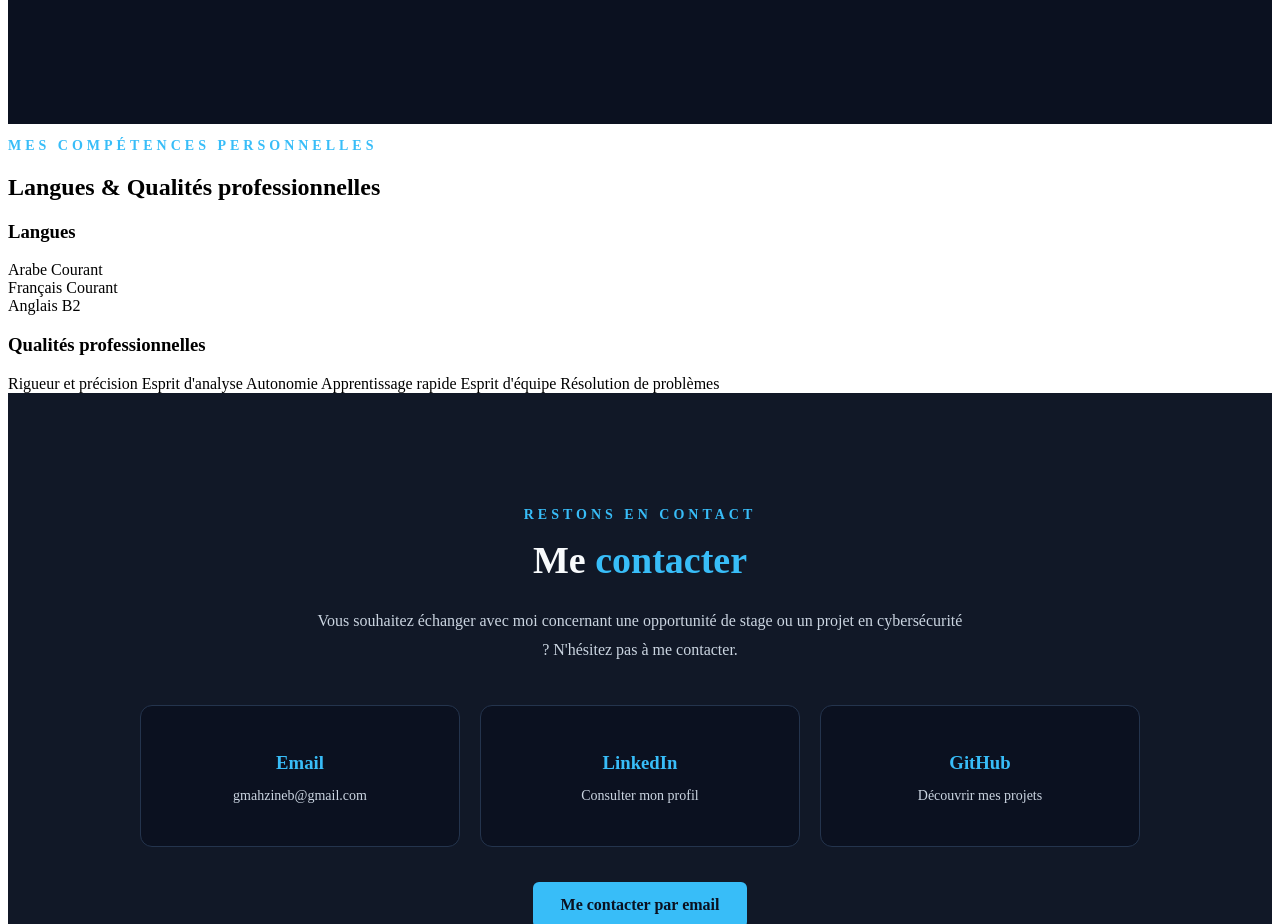
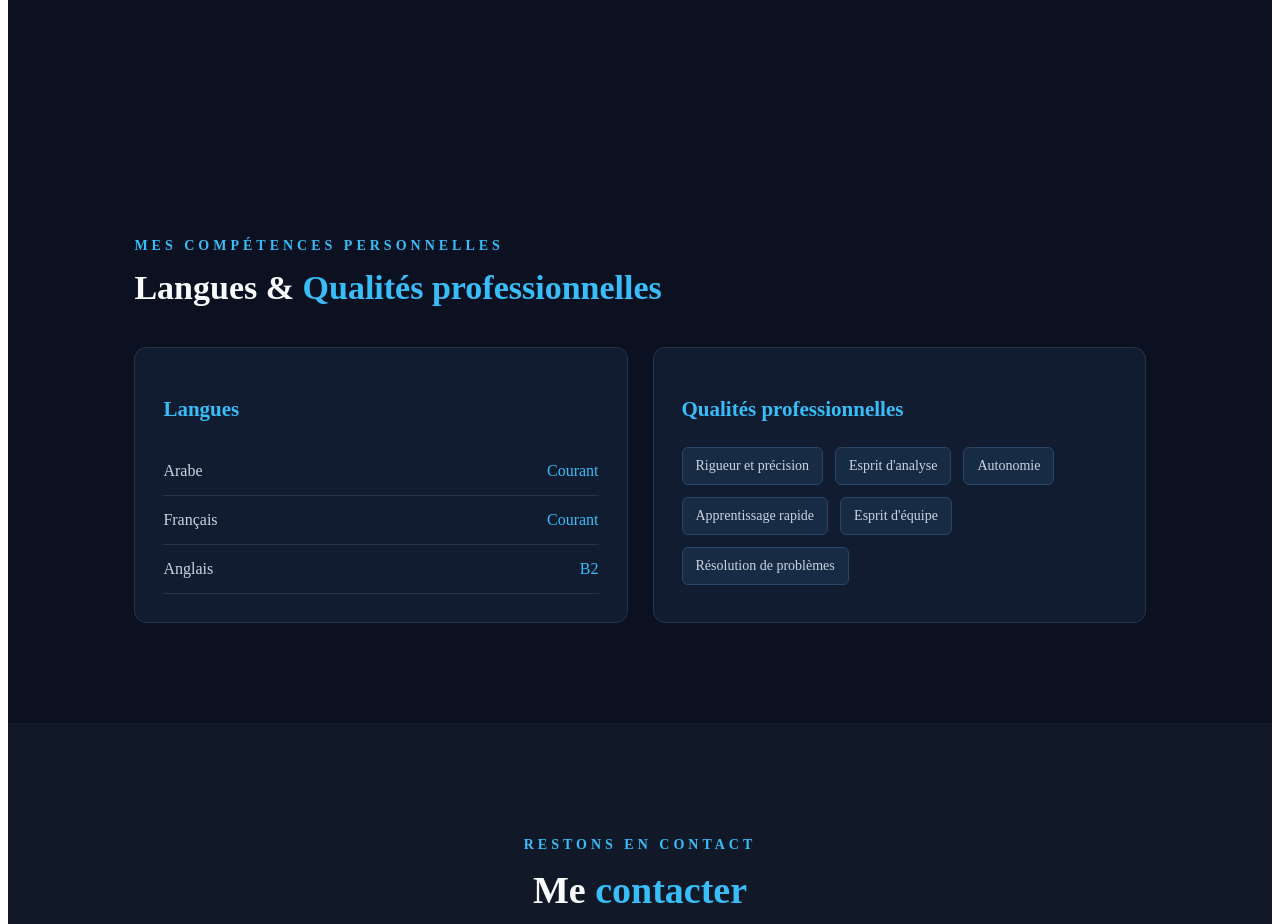
Before and after one commit to ZINEBGMAH3/ZINEBGMAH3.github.io, a plain HTML site: page index.html in a window 1280 px wide. Shown: the part 3780-4704 px from the top of the page. Drawn offline with Linux system fonts and the light colour scheme.

Commit message:
Update style.css

```diff
--- a/css/style.css
+++ b/css/style.css
@@ -500,3 +500,78 @@
         grid-template-columns: 1fr;
     }
 }
+
+/* LANGUAGES & PROFESSIONAL QUALITIES */
+
+.languages {
+    padding: 100px 10%;
+    background: #0b1120;
+    color: #f8fafc;
+}
+
+.languages-container {
+    max-width: 1100px;
+    margin: 0 auto;
+}
+
+.languages h2 {
+    font-size: 34px;
+    margin: 15px 0 40px;
+}
+
+.languages h2 .blue {
+    color: #38bdf8;
+}
+
+.profile-grid {
+    display: grid;
+    grid-template-columns: repeat(2, 1fr);
+    gap: 25px;
+}
+
+.profile-card {
+    background: #111c30;
+    border: 1px solid #24344d;
+    border-radius: 12px;
+    padding: 28px;
+}
+
+.profile-card h3 {
+    color: #38bdf8;
+    font-size: 21px;
+    margin-bottom: 25px;
+}
+
+.language-item {
+    display: flex;
+    justify-content: space-between;
+    gap: 12px;
+    padding: 15px 0;
+    border-bottom: 1px solid #24344d;
+    color: #cbd5e1;
+}
+
+.language-item span:last-child {
+    color: #38bdf8;
+}
+
+.qualities-grid {
+    display: flex;
+    flex-wrap: wrap;
+    gap: 12px;
+}
+
+.qualities-grid span {
+    background: #172b45;
+    border: 1px solid #284766;
+    color: #cbd5e1;
+    padding: 10px 13px;
+    border-radius: 6px;
+    font-size: 14px;
+}
+
+@media (max-width: 700px) {
+    .profile-grid {
+        grid-template-columns: 1fr;
+    }
+}
```
